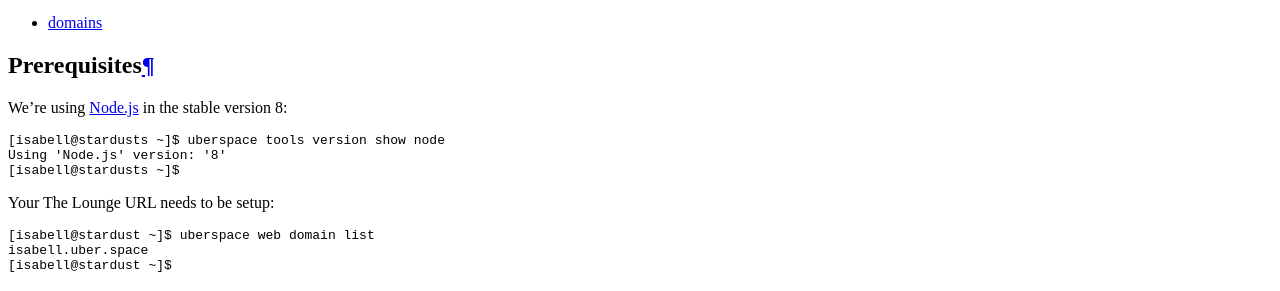
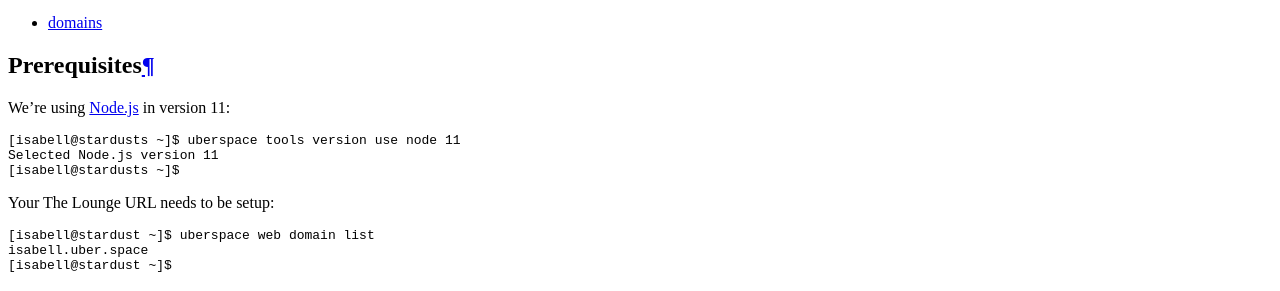
Before and after one commit to Uberspace/lab, a Sphinx documentation site: the page built from source/guide_the-lounge.rst, in a window 1280 px wide and 900 px high, scrolled down 2945 px. Shown: the part 161-452 px from the top of the window. Built offline with Sphinx 7.4.7 and the Read the Docs theme 2.0.0, drawn with Linux system fonts in a browser that asks for light colours.

Commit message:
[thelounge] use node 11, because it's required, close #530

```diff
--- a/source/guide_the-lounge.rst
+++ b/source/guide_the-lounge.rst
@@ -32,12 +32,12 @@
 Prerequisites
 =============
 
-We're using :manual:`Node.js <lang-nodejs>` in the stable version 8:
+We're using :manual:`Node.js <lang-nodejs>` in version 11:
 
 ::
 
- [isabell@stardusts ~]$ uberspace tools version show node
- Using 'Node.js' version: '8'
+ [isabell@stardusts ~]$ uberspace tools version use node 11
+ Selected Node.js version 11
  [isabell@stardusts ~]$
 
 Your The Lounge URL needs to be setup:
```
